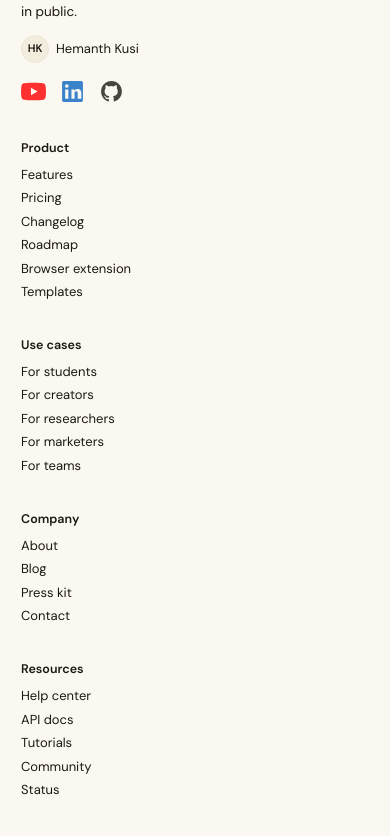
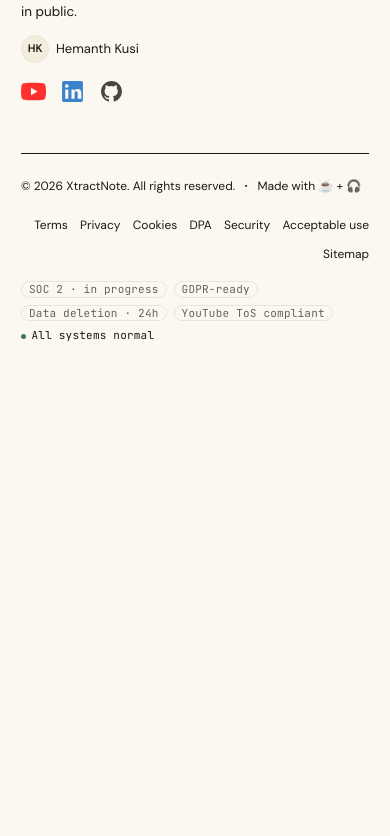
Before and after one commit to HemanthKusi/XtractNote, a Next.js app in the folder frontend/: page / in a window 390 px wide. Shown: the part 3840-4676 px from the top of the page. After the commit the page ends 4240 px from the top, so only its background shows below. Built offline with nearby package versions, Linux system fonts and the light colour scheme.

Commit message:
fix(footer): hide link columns on mobile for cleaner compact layout

```diff
--- a/frontend/src/components/landing/footer.tsx
+++ b/frontend/src/components/landing/footer.tsx
@@ -109,7 +109,7 @@ export function Footer() {
 
           {/* ── Link columns ── */}
           {Object.entries(FOOTER_LINKS).map(([heading, links]) => (
-            <div key={heading} className="flex flex-col gap-2.5">
+            <div key={heading} className="hidden sm:flex flex-col gap-2.5">
               <div className="text-[12.5px] font-semibold">{heading}</div>
               <div className="flex flex-col gap-1.5">
                 {links.map((link) => (
```
